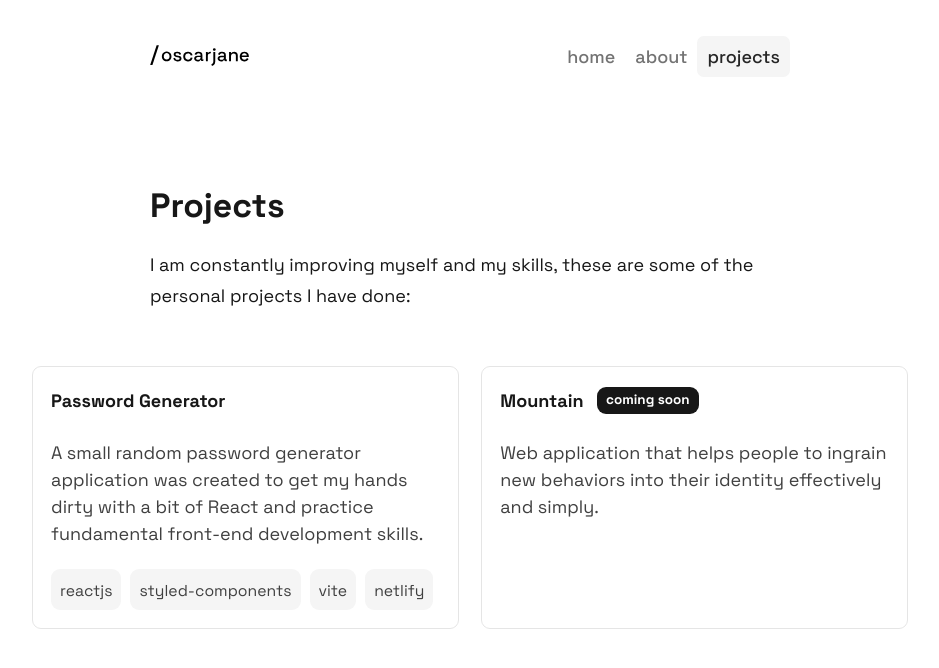
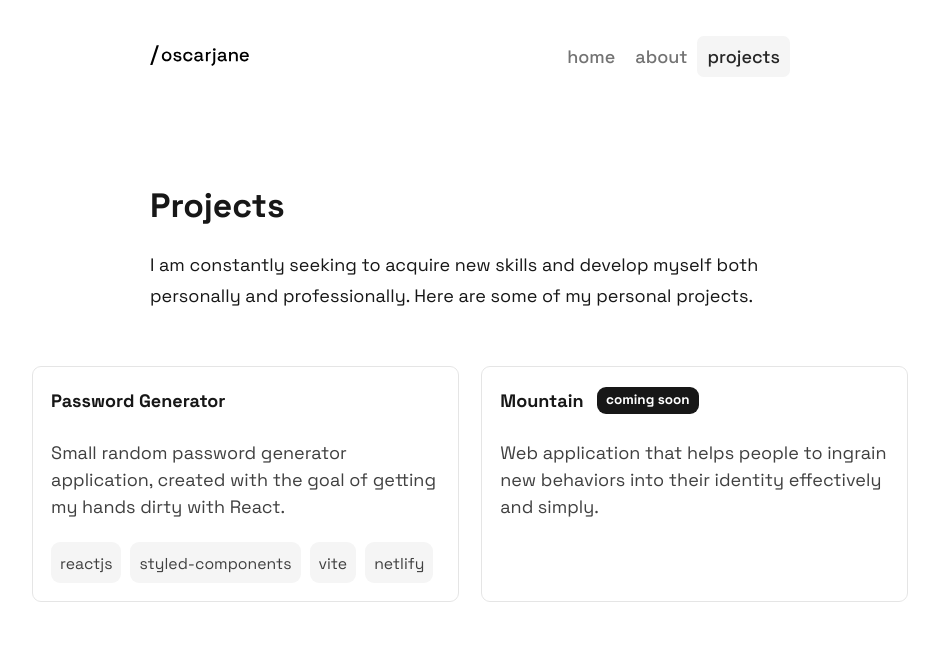
Before and after one commit to Oscargjane/portfolio-oscar-jane, a Next.js app: page /projects in a window 1280 px wide. Shown: the top 668 px of the page, without its empty margins (170-1109 px from the left). Built offline with nearby package versions, Linux system fonts and the light colour scheme.

Commit message:
refactor: refactored content of contact and project pages

```diff
--- a/app/contact/page.jsx
+++ b/app/contact/page.jsx
@@ -55,8 +55,8 @@ export default function ContactPage() {
     <section>
       <h1 className="font-bold text-3xl">Contact Me</h1>
       <p className="my-5">
-        Have a project, idea or opportunity you&apos;d like to discuss? Or just
-        want to connect?
+        Do you have any project, idea, or opportunity that you would like to
+        discuss or simply connect? Leave your message in the following form.
       </p>
       <form method="POST" onSubmit={formik.handleSubmit}>
         <div className="flex flex-col gap-5 mt-12 text-base">
--- a/app/projects/page.jsx
+++ b/app/projects/page.jsx
@@ -5,7 +5,7 @@ export default async function ProjectsPage() {
     'password-generator': {
       name: 'Password Generator',
       overview:
-        'A small random password generator application was created to get my hands dirty with a bit of React and practice fundamental front-end development skills.',
+        'Small random password generator application, created with the goal of getting my hands dirty with React.',
       tags: ['reactjs', 'styled-components', 'vite', 'netlify'],
       url: 'https://github.com/Oscargjane/password-generator-app',
     },
@@ -21,8 +21,8 @@ export default async function ProjectsPage() {
     <section>
       <h1 className="font-bold text-3xl">Projects</h1>
       <p className="my-5">
-        I am constantly improving myself and my skills, these are some of the
-        personal projects I have done:
+        I am constantly seeking to acquire new skills and develop myself both
+        personally and professionally. Here are some of my personal projects.
       </p>
       <div className="w-screen mt-12 ml-[-50%] flex gap-5 justify-center">
         {Object.entries(projectItem).map(
```
